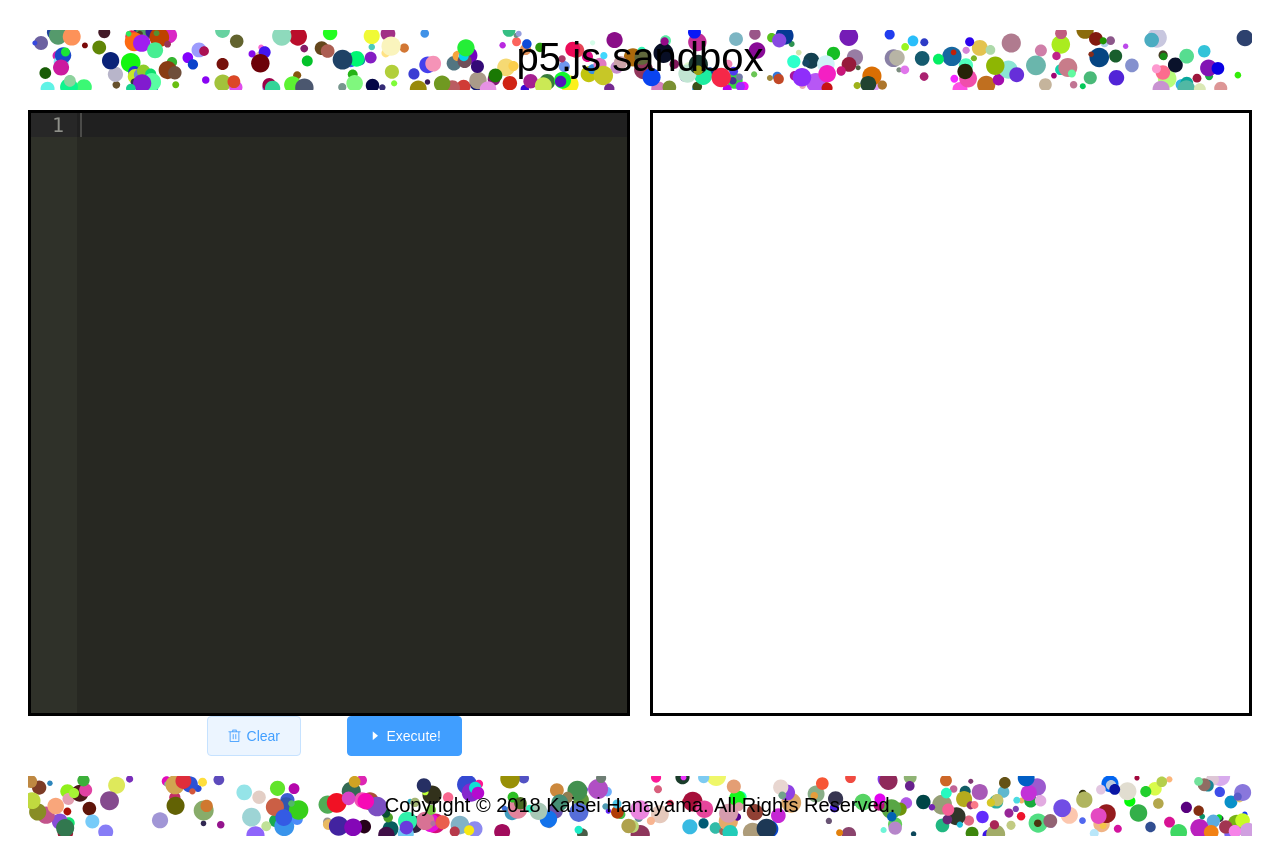
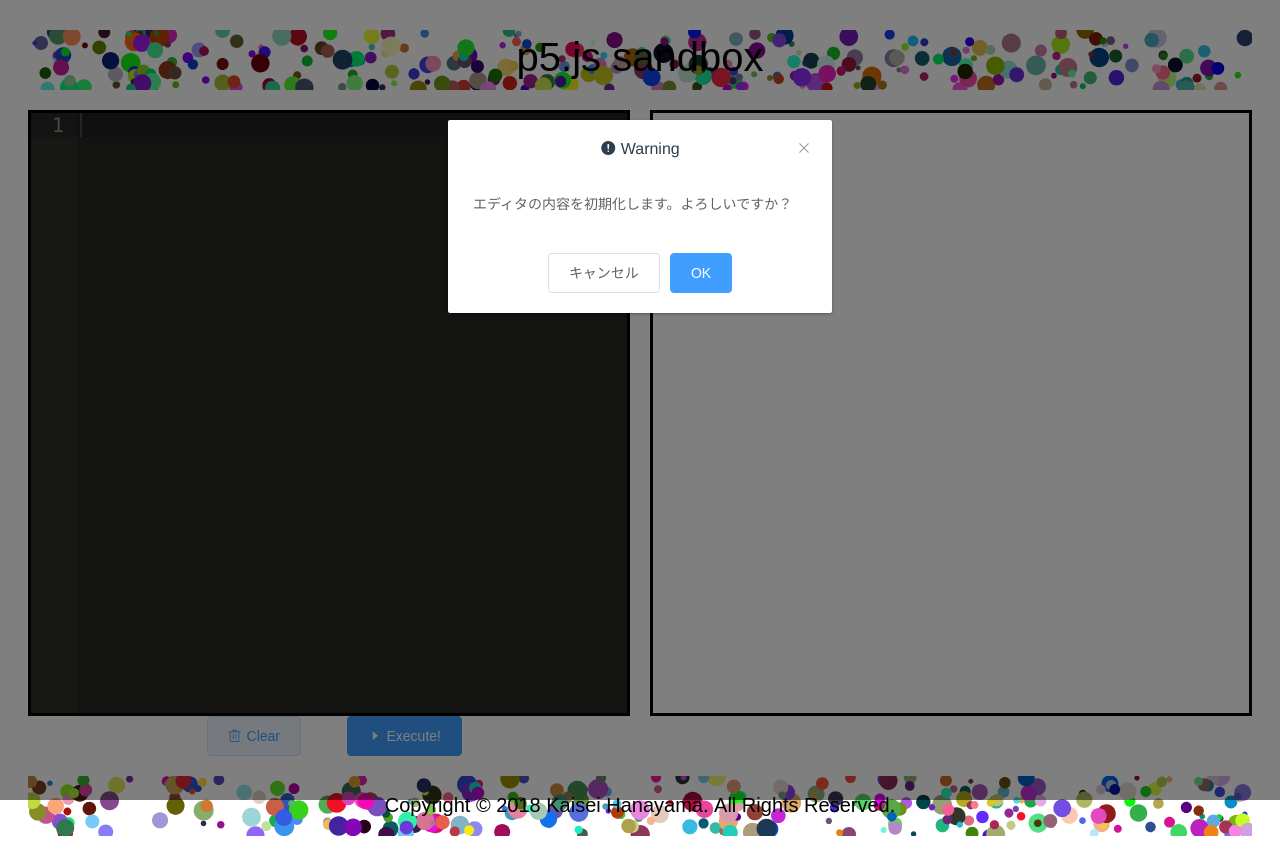
Before and after one commit to hnymA/p5.js-sandbox, a Vue app: page / in a window 1280 px wide. Both pictures are taken after a click on the button "Clear". Built offline with nearby package versions, Linux system fonts and the light colour scheme.

Commit message:
[update] changed to check at initialization of editor

```diff
--- a/src/components/ClearButton.vue
+++ b/src/components/ClearButton.vue
@@ -14,7 +14,7 @@
         },
         methods: {
             clear: function () {
-                this.$emit('clear-text')
+                this.$emit('pushed-clear-button')
             }
         }
     }
--- /dev/null
+++ b/src/components/ClearMessage.vue
@@ -0,0 +1,38 @@
+<template>
+    <div id="clearMessage">
+        <el-dialog
+                :visible.sync="centerDialogVisible"
+                width="30%"
+                center>
+            <span slot="title"><i class="el-icon-warning"></i>  Warning</span>
+            <span>エディタの内容を初期化します。よろしいですか？</span>
+            <span slot="footer" class="dialog-footer">
+                <el-button @click="centerDialogVisible = false">キャンセル</el-button>
+                <el-button type="primary" @click="clearText">OK</el-button>
+            </span>
+        </el-dialog>
+    </div>
+</template>
+
+<script>
+    export default {
+        data() {
+            return {
+                centerDialogVisible: false
+            };
+        },
+        methods: {
+            confirm: function () {
+                this.centerDialogVisible = true;
+            },
+            clearText: function(){
+                this.centerDialogVisible = false;
+                this.$emit('confirmed-clear-text')
+            }
+        }
+    };
+</script>
+
+<style scoped>
+
+</style>
--- a/src/components/EditArea.vue
+++ b/src/components/EditArea.vue
@@ -1,15 +1,17 @@
 <template>
     <div id="editArea">
+        <ClearMessage ref="clearMessage" @confirmed-clear-text="confirmedClearText"/>
+
         <el-row>
             <Editor ref="editor"/>
         </el-row>
         <el-row type="flex" justify="space-around">
             <el-col :span="6"></el-col>
             <el-col :span="6">
-                <ClearButton @clear-text="clearText"/>
+                <ClearButton @pushed-clear-button="pushedClearButton"/>
             </el-col>
             <el-col :span="6">
-                <ExecuteButton @execute-program="executeProgram"/>
+                <ExecuteButton @pushed-execute-button="pushedExecuteButton"/>
             </el-col>
             <el-col :span="6"></el-col>
         </el-row>
@@ -21,6 +23,7 @@
     import Editor from './Editor'
     import ClearButton from './ClearButton'
     import ExecuteButton from './ExecuteButton'
+    import ClearMessage from './ClearMessage'
 
     export default {
         data () {
@@ -32,14 +35,18 @@
             'Editor': Editor,
             'ClearButton': ClearButton,
             'ExecuteButton': ExecuteButton,
+            'ClearMessage': ClearMessage
         },
         methods: {
-            clearText: function(){
-                this.$refs.editor.clear();
+            pushedClearButton: function(){
+                this.$refs.clearMessage.confirm()
             },
-            executeProgram: function(){
+            pushedExecuteButton: function(){
                 const code = this.$refs.editor.getText();
                 this.$emit('update-text', code);
+            },
+            confirmedClearText: function(){
+                this.$refs.editor.clear()
             }
         }
     }
--- a/src/components/ExecuteButton.vue
+++ b/src/components/ExecuteButton.vue
@@ -14,7 +14,7 @@
         },
         methods: {
             execute: function () {
-                this.$emit('execute-program')
+                this.$emit('pushed-execute-button')
             }
         }
     }
```
